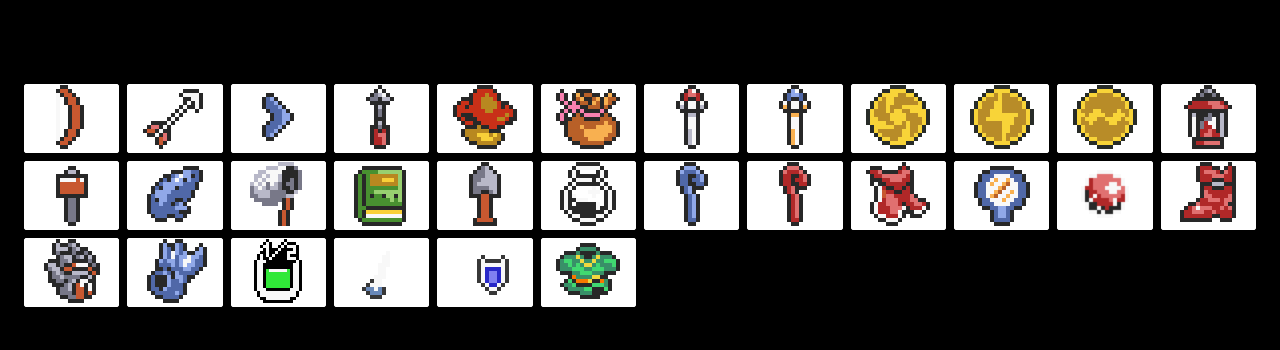
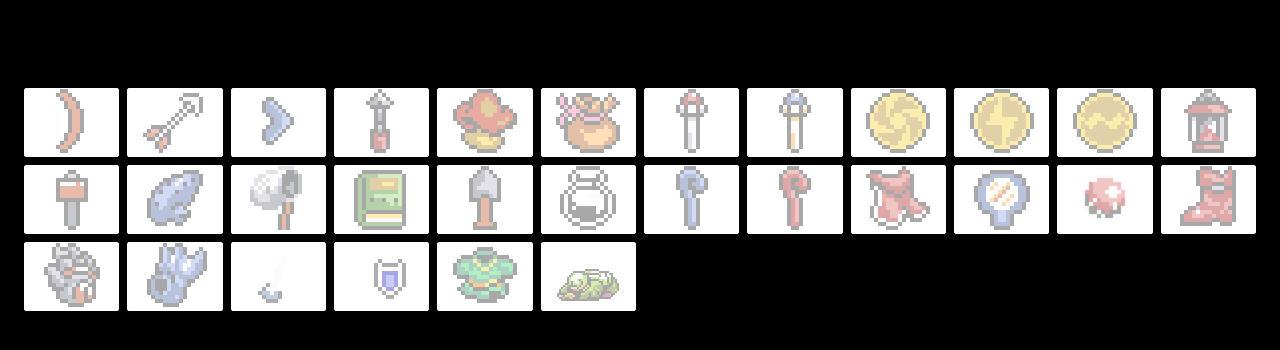
Before and after one commit to bmarwell/alttpr-vue-twitch-chat-tracker, a Vue app: page / in a window 1280 px wide. Shown: the top 350 px of the page. Built offline with nearby package versions, Linux system fonts and the light colour scheme.

Commit message:
item state.

```diff
--- a/src/components/TrackerItem.vue
+++ b/src/components/TrackerItem.vue
@@ -1,15 +1,61 @@
 <template>
   <v-flex d-block md1>
-      <v-card class="item"><img width="64" height="64" v-bind:src="this.image" /></v-card>
+      <v-card class="item">
+        <img
+          v-bind:class="this.currentClass"
+          v-on:click="nextState()"
+          width="64"
+          height="64"
+          v-bind:src="this.currentImage" />
+      </v-card>
     </v-flex>
 </template>
 
 <script>
 export default {
   name: 'TrackerItem',
-  props: ['image', 'title'],
+  props: ['images', 'title'],
 
   computed: {
+    currentImage: function() {
+      return this.images[this.index];
+    },
+    currentClass: function() {
+      if (this.state === 'deactivated') {
+        return 'item-deactivated';
+      }
+
+      return '';
+    },
+  },
+  data: function() {
+    return {
+      state: 'deactivated',
+      index: 0,
+    };
+  },
+  methods: {
+    nextState: function() {
+      // on deactivated, image should stay at index 0 and just activate itself.
+      if (this.state === 'deactivated') {
+        this.state = '';
+
+        return;
+      }
+
+      // if the state has just changed, go on.
+
+      // if we are at the last available image, switch back to first state (deactivated, 0).
+      if (this.index === this.images.length - 1) {
+        this.index = 0;
+        this.state = 'deactivated';
+
+        return;
+      }
+
+      // more images? next one.
+      this.index++;
+    },
   },
 };
 </script>
@@ -22,4 +68,9 @@ export default {
   border-width: 1px;
   border-style: solid;
 }
+
+.item-deactivated {
+    opacity: 0.4;
+    filter: alpha(opacity=40); /* msie */
+}
 </style>
--- a/src/views/Tracker.vue
+++ b/src/views/Tracker.vue
@@ -6,7 +6,17 @@
           v-for="item in items"
           v-bind:key="item.id"
           v-bind:title="item.title"
-          v-bind:image="item.images[0]"
+          v-bind:images="item.images"
+        ></tracker-item>
+      </v-layout>
+
+      <!-- Dungeons -->
+      <v-layout align-start justify-start row wrap>
+        <tracker-item
+          v-for="dungeon in dungeons"
+          v-bind:key="dungeon.id"
+          v-bind:title="dungeon.title"
+          v-bind:images="dungeon.images"
         ></tracker-item>
       </v-layout>
     </v-container>
@@ -82,7 +92,7 @@ export default {
           ]},
         {id: 'flippers', title: 'flippers', images: ['/static/items/flippers.png']},
 
-        {id: 'magic', title: 'magic', images: ['/static/items/magic.png']},
+        // {id: 'magic', title: 'magic', images: ['/static/items/magic.png']},
         {id: 'sword', title: 'sword', images: [
           '/static/items/sword1.png',
           '/static/items/sword2.png',
@@ -99,6 +109,9 @@ export default {
           '/static/items/mail1.png',
           '/static/items/mail2.png',
         ]},
+        {id: 'aga1', title: 'Agahnim', images: ['/static/items/aga1.png']},
+      ],
+      dungeons: [
 
       ],
     };
@@ -115,8 +128,5 @@ export default {
 
 
 <style>
-.item-deactivated {
-    opacity: 0.4;
-    filter: alpha(opacity=40); /* msie */
-}
+
 </style>
```
Also changed, not shown: static/items/aga1.png (added).
